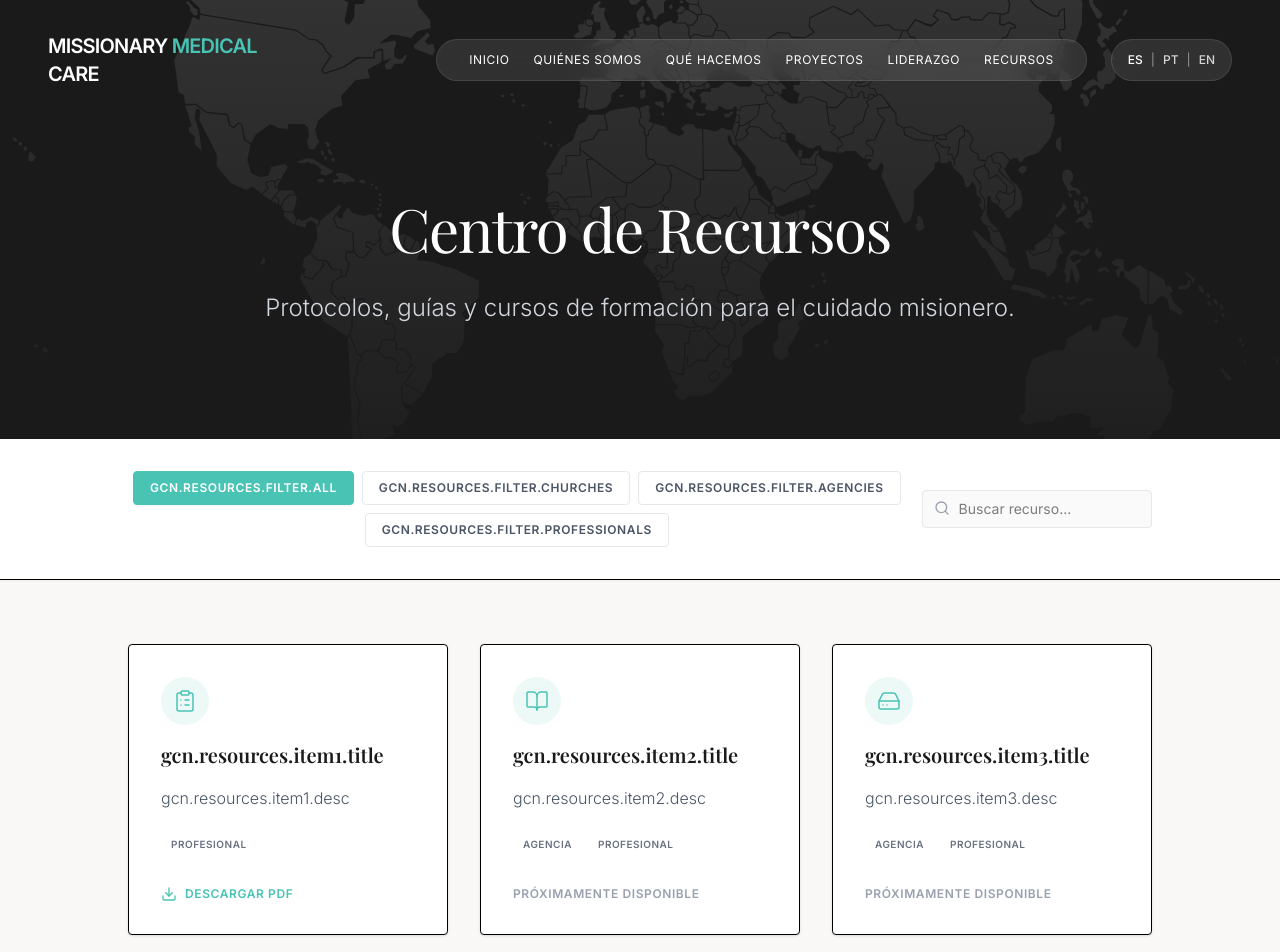
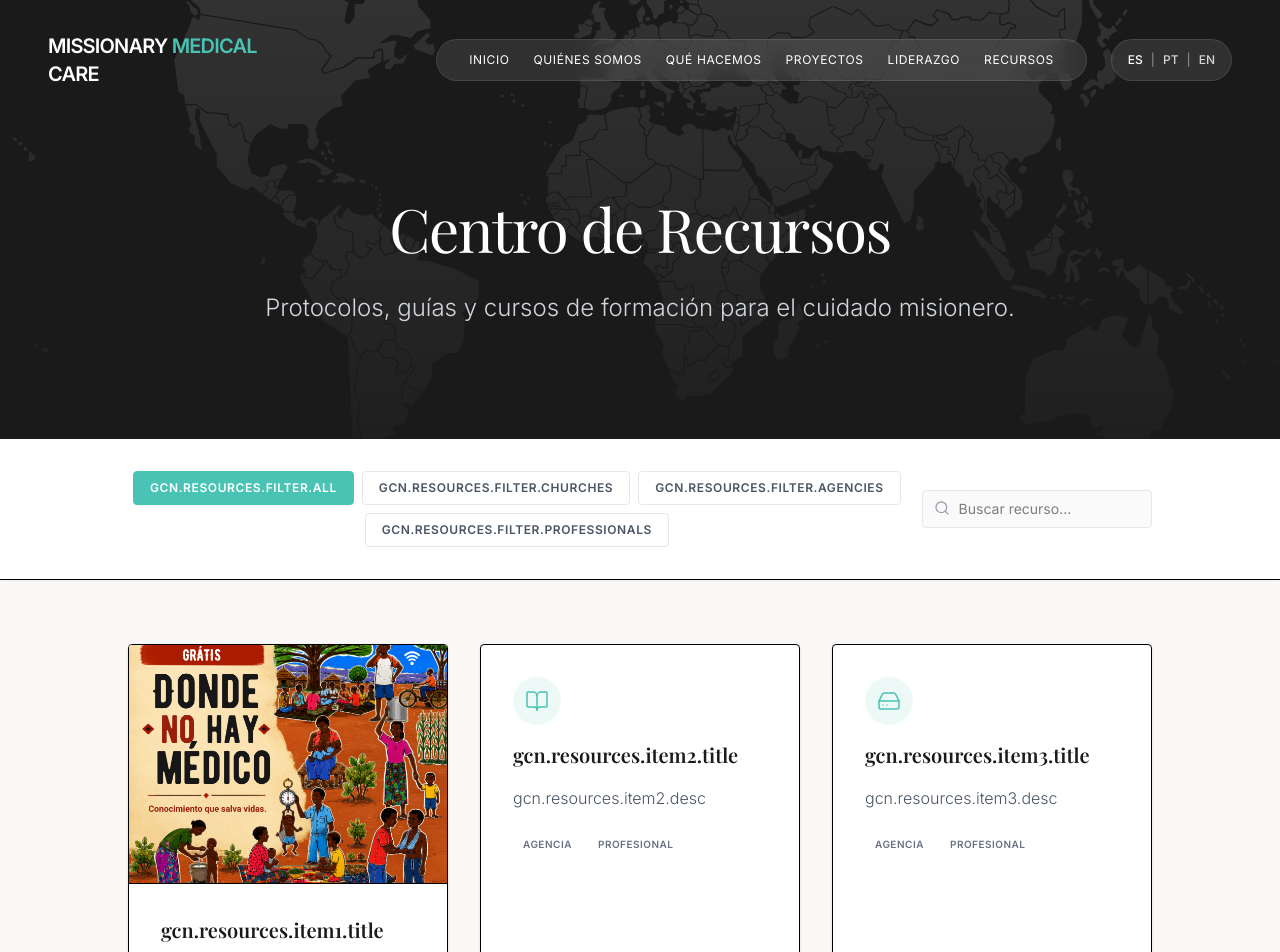
Before and after one commit to drsamuelsilvamed/globalcarenetwork.med, a React (Vite) app: page /resources in a window 1280 px wide. Shown: the top 952 px of the page. Built offline with nearby package versions, Linux system fonts and the light colour scheme; a web font is replaced by a local one.

Commit message:
feat: add cover image support and set up first resource

```diff
--- a/src/pages/ResourcesPage.tsx
+++ b/src/pages/ResourcesPage.tsx
@@ -16,8 +16,9 @@ export function ResourcesPage() {
       icon: ClipboardList,
       title: t('gcn.resources.item1.title'),
       desc: t('gcn.resources.item1.desc'),
-      categories: ['PROFESSIONALS'],
-      pdfUrl: '/resources/ejemplo.pdf' // <-- AQUÍ SE CONFIGURA EL PDF
+      categories: ['PROFESSIONALS', 'CHURCHES', 'AGENCIES'],
+      pdfUrl: '/resources/donde-no-hay-doctor.pdf',
+      coverUrl: '/resources/donde-no-hay-doctor-cover.png'
     },
     {
       id: 2,
@@ -148,13 +149,21 @@ export function ResourcesPage() {
                   whileInView={{ opacity: 1, y: 0 }}
                   viewport={{ once: true }}
                   transition={{ duration: 0.5, delay: idx * 0.05 }}
-                  className="bg-white p-8 border border-gray-150 shadow-sm hover:shadow-md transition-all duration-300 flex flex-col gap-4 rounded-sm"
+                  className="bg-white border border-gray-150 shadow-sm hover:shadow-md transition-all duration-300 flex flex-col rounded-sm overflow-hidden h-full"
                 >
-                  <div className="w-12 h-12 bg-[#48C3B4]/10 flex items-center justify-center rounded-full text-[#48C3B4]">
-                    <res.icon className="w-6 h-6" strokeWidth={1.5} />
-                  </div>
-                  <h3 className="text-xl font-serif text-[#1A1A1A] font-semibold">{res.title}</h3>
-                  <p className="text-gray-600 font-light text-base leading-relaxed">{res.desc}</p>
+                  {res.coverUrl && (
+                    <div className="w-full aspect-[4/3] bg-gray-100 border-b border-gray-150 relative">
+                      <img src={res.coverUrl} alt={res.title} className="absolute inset-0 w-full h-full object-cover" />
+                    </div>
+                  )}
+                  <div className="p-8 flex flex-col gap-4 flex-grow">
+                    {!res.coverUrl && (
+                      <div className="w-12 h-12 bg-[#48C3B4]/10 flex items-center justify-center rounded-full text-[#48C3B4] shrink-0">
+                        <res.icon className="w-6 h-6" strokeWidth={1.5} />
+                      </div>
+                    )}
+                    <h3 className="text-xl font-serif text-[#1A1A1A] font-semibold">{res.title}</h3>
+                    <p className="text-gray-600 font-light text-base leading-relaxed">{res.desc}</p>
 
                   {/* Category badges */}
                   <div className="flex flex-wrap gap-1.5 mt-2">
@@ -180,6 +189,7 @@ export function ResourcesPage() {
                       Próximamente disponible
                     </div>
                   )}
+                  </div>
                 </motion.div>
               ))}
             </div>
```
Also changed, not shown: public/resources/donde-no-hay-doctor-cover.png (added), 1 other file (tests, documents, lock files or other folders).
